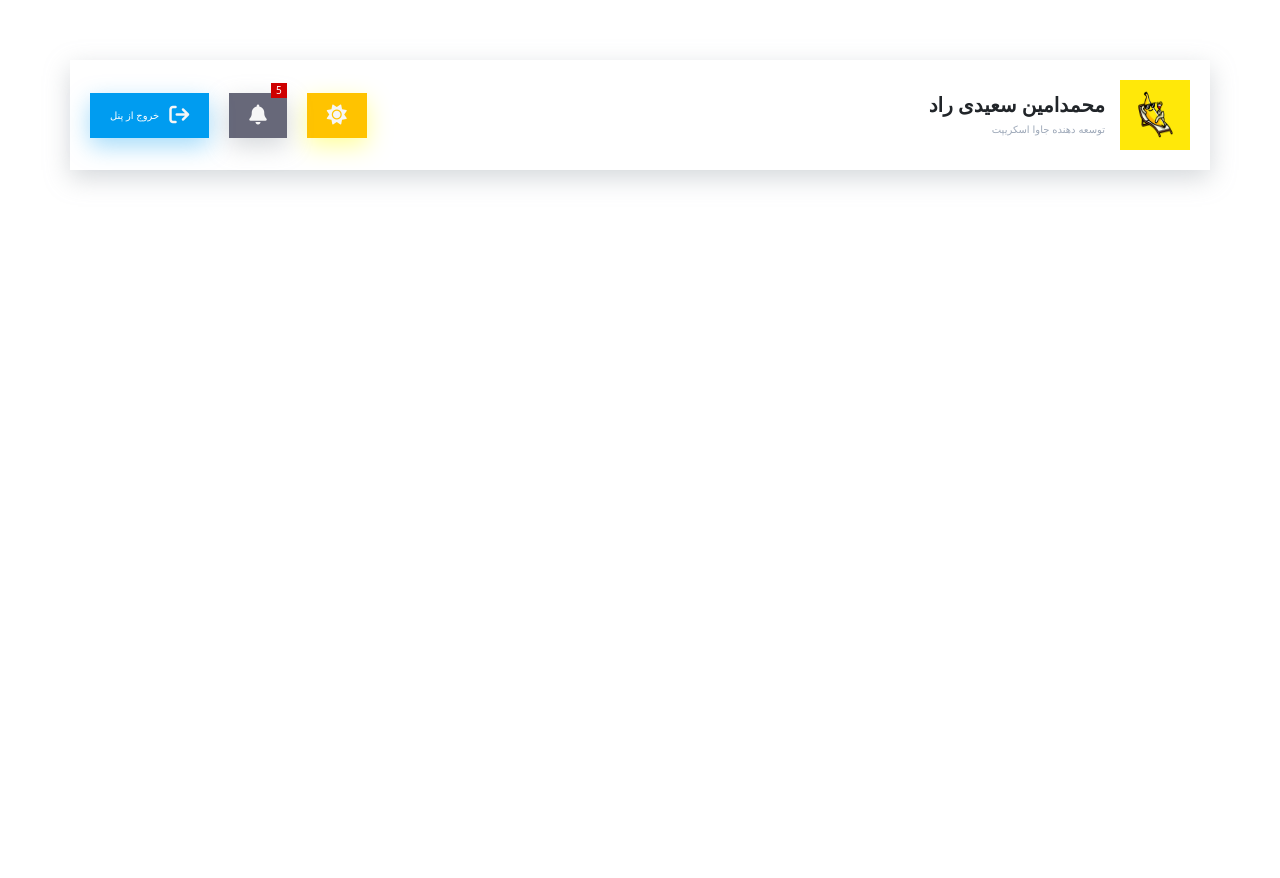
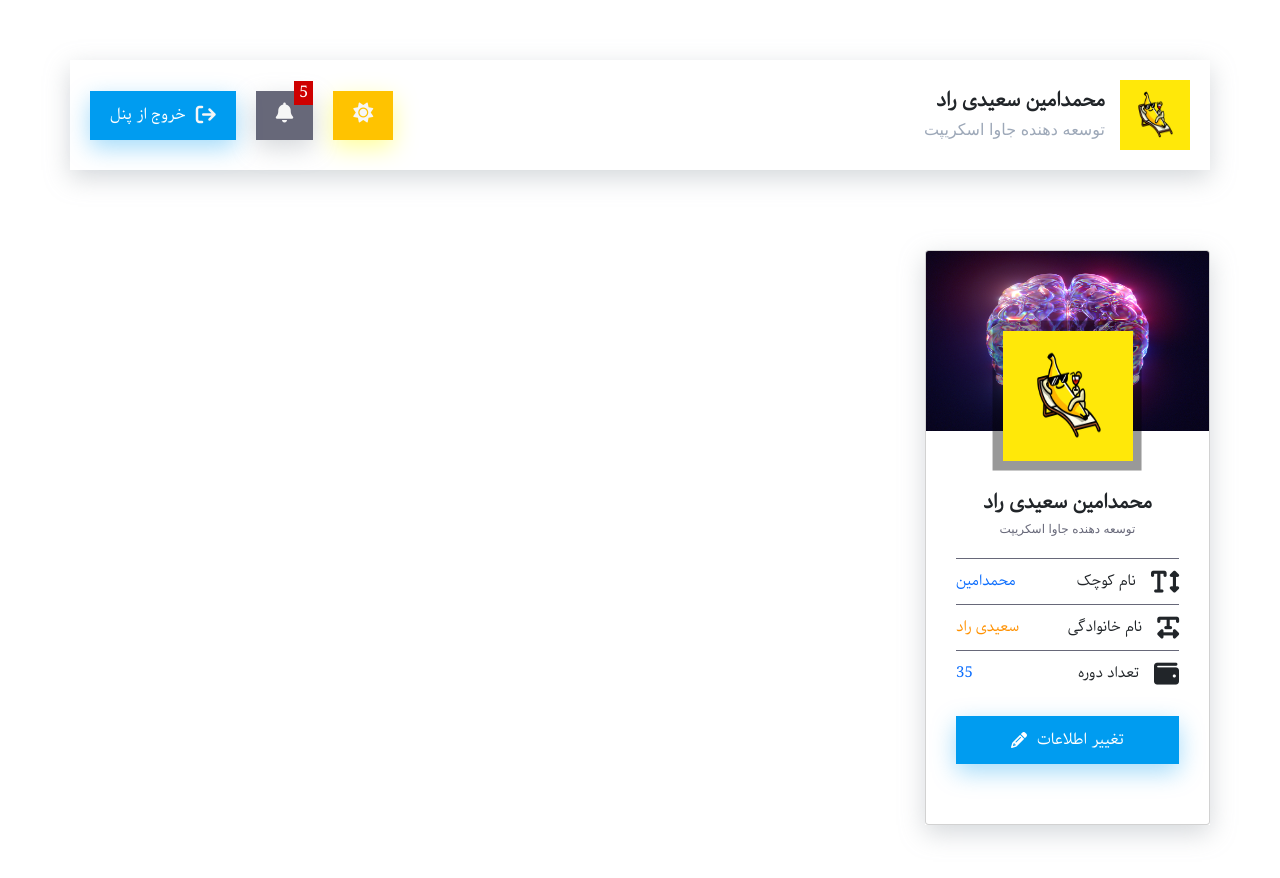
Before and after one commit to Papymankan/Redux-CMS, a React (Vite) app in the folder Front-End/: page / in a window 1280 px wide. Shown: the top 878 px of the page. Before the commit the page ends 800 px from the top, so only its background shows below. Built offline with nearby package versions, Linux system fonts and the light colour scheme.

Commit message:
sidebar ui

```diff
--- a/Front-End/src/App.css
+++ b/Front-End/src/App.css
@@ -70,7 +70,7 @@
 */
 
 /* LAYOUTS CSS */
-@import "layouts/_sidebar-admin.css";
+/* @import "layouts/_sidebar-admin.css"; */
 
 * {
   margin: 0;
@@ -87,8 +87,8 @@ html {
 }
 
 body {
-  font-family: var(--font-primary);
-  font-size: var(--font-size-default);
+  font-family: var(--font-primary) !important;
+  font-size: var(--font-size-default) !important;
   background-color: var(--light);
   transition: all 0.4s;
   position: relative;
@@ -337,7 +337,7 @@ body {
 }
 
 .form__input::placeholder {
-  font-family: var(--font-primary);
+  font-family: var(--font-primary) !important;
 }
 
 .form__label {
@@ -532,7 +532,7 @@ body {
 }
 
 .card-body {
-  padding: 6rem 3rem;
+  padding: 6rem 3rem !important;
 }
 
 .sidebar__top-name {
--- a/Front-End/src/App.jsx
+++ b/Front-End/src/App.jsx
@@ -1,11 +1,19 @@
 import React from 'react'
 import NavBar from './Components/NavBar/NavBar'
 import './App.css'
+import SideBar from './Components/SideBar/SideBar'
 
 export default function App() {
   return (
     <>
-      <NavBar/>
+      <NavBar />
+      <div className="container px-0">
+        <main className='main'>
+          <div className="row justify-content-between mx-0">
+            <SideBar />
+          </div>
+        </main>
+      </div>
     </>
   )
 }
--- a/Front-End/src/Components/SideBar/SideBar.jsx
+++ b/Front-End/src/Components/SideBar/SideBar.jsx
@@ -0,0 +1,60 @@
+import React from 'react'
+
+export default function SideBar() {
+    return (
+        <div class="col-10 col-md-3 sidebar mx-auto mx-md-0 px-0">
+            <div class="sidebar-content">
+                <div class="card position-relative text-center">
+                    <img
+                        class="card-img-top sidebar__img-banner"
+                        src="../../img/admin/banner/banner.png"
+                        alt="banner admin photo"
+                    />
+                    <div class="card-body">
+                        <h4 class="card-title sidebar__top-name">محمدامین سعیدی راد</h4>
+                        <p class="card-text sidebar__top-email" lang="en">
+                            توسعه دهنده جاوا اسکریپت
+                        </p>
+                        <ul class="list px-0">
+                            <li class="list__item">
+                                <span class="fa fa-text-height"></span>
+                                <p class="list__text mb-0">
+                                    <span class="">نام کوچک</span>
+                                    <span class="list__firstname">محمدامین</span>
+                                </p>
+                            </li>
+                            <li class="list__item">
+                                <span class="fa fa-text-width"></span>
+
+                                <p class="list__text mb-0">
+                                    <span class="">نام خانوادگی</span>
+                                    <span class="list__lastname">سعیدی راد</span>
+                                </p>
+                            </li>
+                            <li class="list__item">
+                                <span class="fa fa-wallet"></span>
+
+                                <p class="list__text mb-0">
+                                    <span class="">تعداد دوره</span>
+                                    <span class="list__course-count">35</span>
+                                </p>
+                            </li>
+                        </ul>
+                        <button class="btn-custome btn-custome__blue btn-sidebar w-100">
+                            تغییر اطلاعات
+                            <span class="fa fa-pencil"></span>
+                        </button>
+                    </div>
+
+                    <div class="sidebar__profile">
+                        <img
+                            src="../../img/admin/profile/banana.png"
+                            alt="admin photo"
+                            class="sidebar__img-profile"
+                        />
+                    </div>
+                </div>
+            </div>
+        </div>
+    )
+}
```
